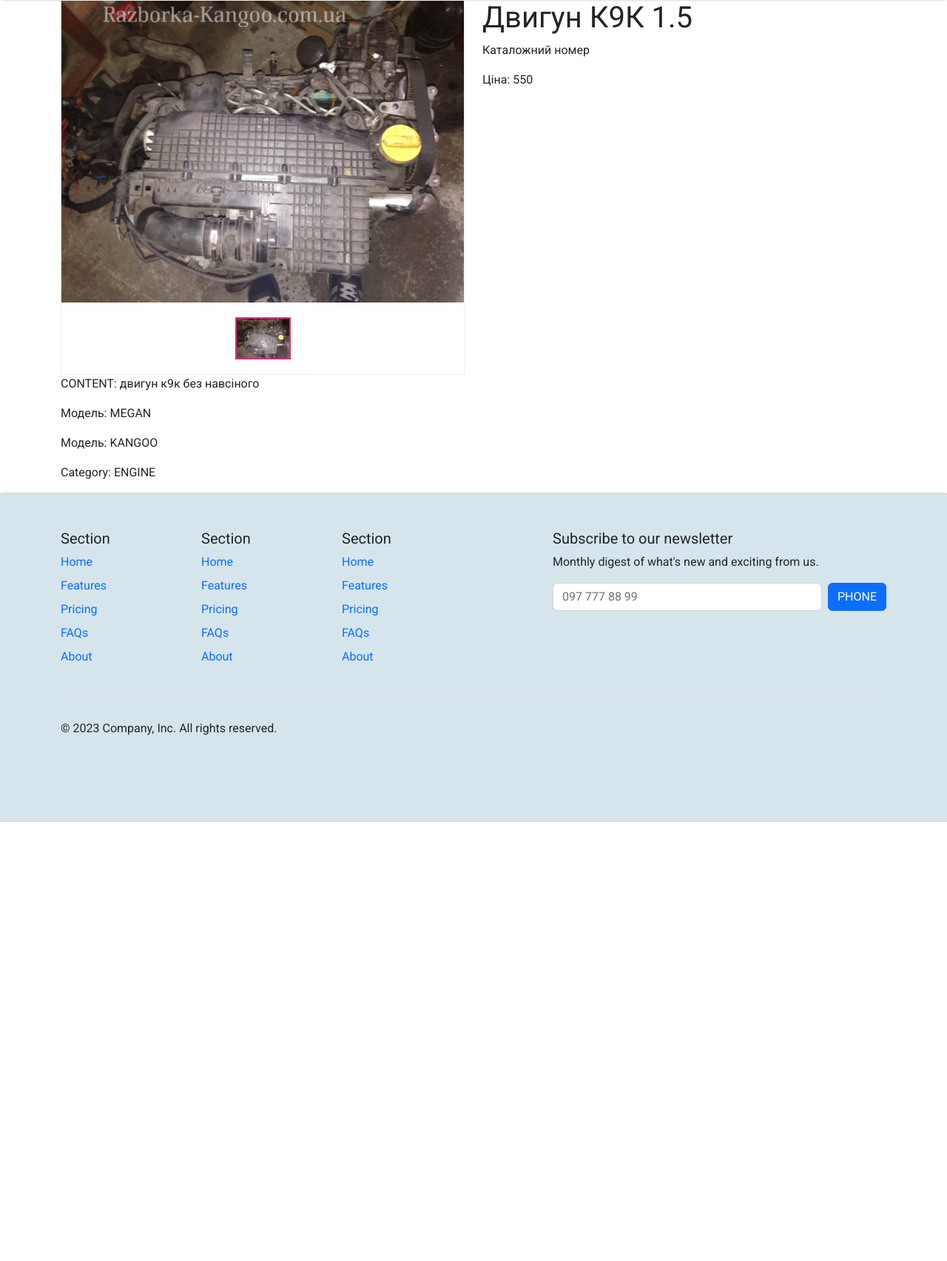
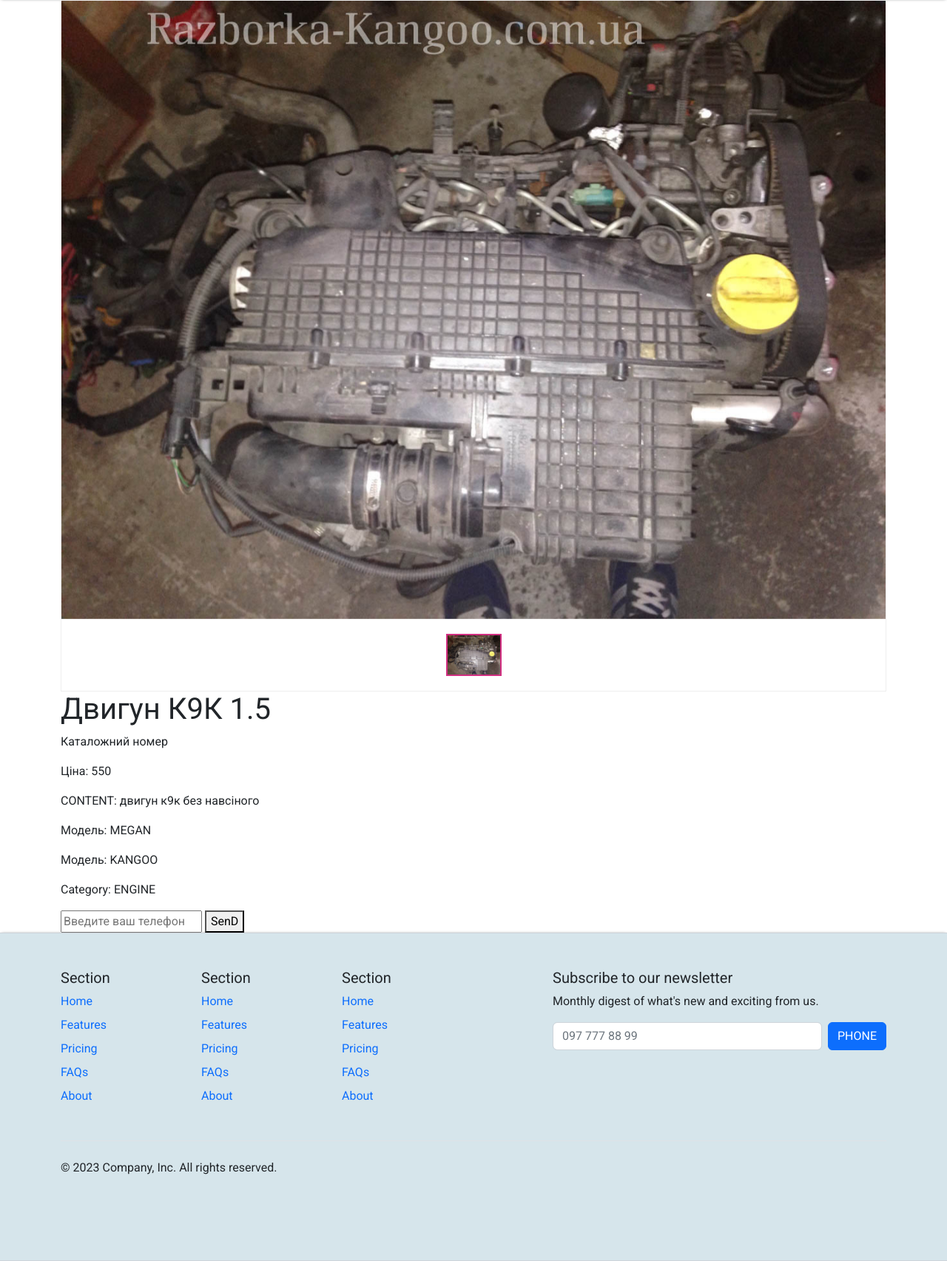
Before and after one commit to vadim210607/razborka, a Django app: page /renault-parts/item/dvigun-k9k-15/ in a window 1280 px wide. Shown: the part 178-1883 px from the top of the page at 74% size. Before the commit the page ends 1289 px from the top, so only its background shows below. Run offline with Django 4.2, Linux system fonts and the light colour scheme; data comes from the database, SQL or seed files in the repository; both versions use the stored data as it was after the commit.

Commit message:
add mailing and db work

```diff
--- a/mysite/main/templates/main/about.html
+++ b/mysite/main/templates/main/about.html
@@ -17,7 +17,6 @@
         {% csrf_token %}
 <!--        {{ form.as_p }}-->
 <!--        <input id="telNo" name="telNo" data-tel-input placeholder="Введите номер телефона" type="tel" size="20" minlength="9" maxlength="14">-->
-
 <!--        <input type="tel" id="inputPhone" name="inputPhone" pattern="^((8|\+3)[\- ]?)?(\(?\d{3}\)?[\- ]?)?[\d\- ]{7,10}$" placeholder="Введите ваш телефон">-->
         <input type="tel" id="inputPhone" name="inputPhone"
                pattern="^[+0-9]{1}[0-9]{9,12}$" placeholder="Введите ваш телефон">
@@ -25,8 +24,6 @@
         <button type="submit">SenD</button>
     </form>
 
-
-    <a href="tel:{{ phone }}">{{ phone }}</a>
     <br>
 <p>{{ phone }}</p>
 
--- a/mysite/main/templates/main/item.html
+++ b/mysite/main/templates/main/item.html
@@ -5,7 +5,7 @@
 {% block content %}
 
 <!-- Item photo block -->
-<div class="item_photo col-12 col-md-6">
+<div class="item_photo col-12 col-md-6cqhytwbsdbqkguwg">
     <section id="detail">
 <!-- Gallery Slider -->
         <div class="product-images demo-gallery">
@@ -44,4 +44,20 @@
     {% endfor %}
     <p>Category: {{ item_data.category }}</p>
 </div>
+<br>
+
+<form name="form_phone" method="post" action="{{ item_data.get_absolute_url }}">
+    {% csrf_token %}
+<!--        {{ form.as_p }}-->
+<!--        <input id="telNo" name="telNo" data-tel-input placeholder="Введите номер телефона" type="tel" size="20" minlength="9" maxlength="14">-->
+<!--        <input type="tel" id="inputPhone" name="inputPhone" pattern="^((8|\+3)[\- ]?)?(\(?\d{3}\)?[\- ]?)?[\d\- ]{7,10}$" placeholder="Введите ваш телефон">-->
+    <input type="tel" id="inputPhone" name="inputPhone"
+           pattern="^[+0-9]{1}[0-9]{9,12}$" placeholder="Введите ваш телефон">
+
+    <button type="submit">SenD</button>
+</form>
+<br>
+{% if phone %}
+<p>Ми отримали заявку за номером {{ phone }}</p>
+{% endif %}
 {% endblock %}
--- a/mysite/main/views.py
+++ b/mysite/main/views.py
@@ -44,6 +44,8 @@
 def about(request):
     # form = AddPhone()
 
+    title = "Про Нас"
+
     if request.method == "POST":
         phone = request.POST.get("inputPhone")
 
@@ -60,7 +62,7 @@
         subject = 'Test Email from Main'
         from_email = 'vadim210607site@gmail.com'
         to_email = 'vadim210607@gmail.com'
-        body = f'Call us at <a href="tel:{phone}">{phone}</a>'
+        body = f'Call us at <a href="tel:{phone}">{phone}</a><br>{title}'
 
         msg = EmailMessage(subject, body, from_email, [to_email])
         msg.content_subtype = "html"
@@ -74,6 +76,7 @@
     data = {
         # "form": form,
         "phone": phone,
+        "title": title,
     }
     return render(request, "main/about.html", context=data)
 
@@ -81,8 +84,27 @@
 def item(request, item_slug):
     item_data = get_object_or_404(Parts, slug=item_slug)
 
+    phone = None
+    title = item_data.title
+    send_phone = ""
+
+    if request.method == "POST":
+        phone = request.POST.get("inputPhone")
+        subject = 'Test Email from Main'
+        from_email = 'vadim210607site@gmail.com'
+        to_email = 'vadim210607@gmail.com'
+        body = f'Call us at <a href="tel:{phone}">{phone}</a><br>{title}'
+
+        msg = EmailMessage(subject, body, from_email, [to_email])
+        msg.content_subtype = "html"
+        msg.send()
+
+    # else:
+    #     phone = "empt"
+
     data = {
         "item_data": item_data,
+        "phone": phone,
     }
     return render(request, "main/item.html", context=data)
 
--- a/mysite/mysite/settings.py
+++ b/mysite/mysite/settings.py
@@ -137,7 +137,5 @@
 EMAIL_HOST = 'smtp.gmail.com'
 EMAIL_PORT = 587
 EMAIL_HOST_USER = 'vadim210607site@gmail.com'
-EMAIL_HOST_PASSWORD = 'qcgxydborkkfedzs'
+EMAIL_HOST_PASSWORD = ''
 EMAIL_USE_TLS = True
-
-# qcgxydborkkfedzs
```
Also changed, not shown: mysite/db.sqlite3.
